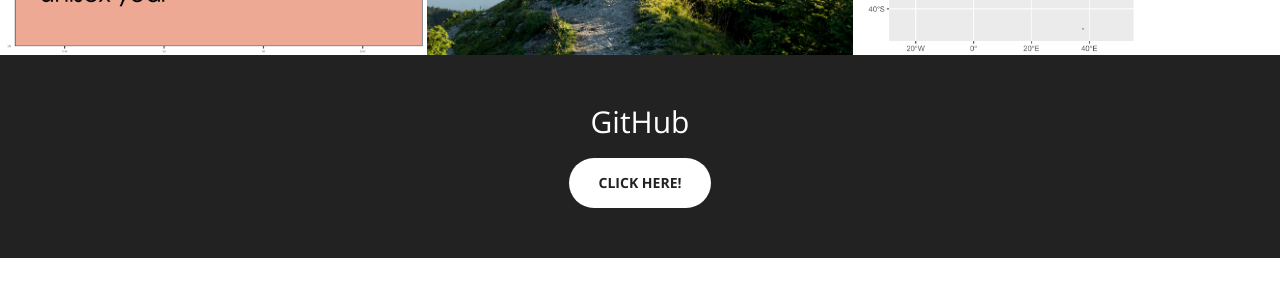
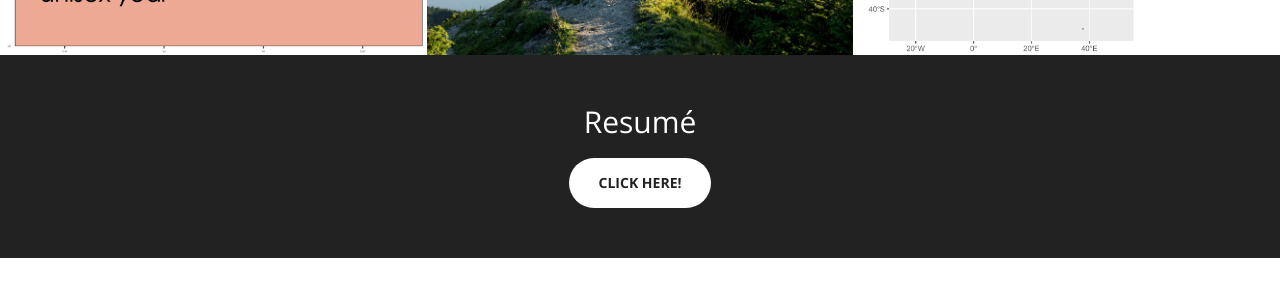
Before and after one commit to jh-chung/jh-chung.github.io, a Jekyll site: the page built from index.html, in a window 1280 px wide and 900 px high, scrolled down 1286 px. Shown: the part 159-459 px from the top of the window. Built offline with Jekyll 4.4.1, drawn with Linux system fonts in a browser that asks for light colours.

Commit message:
Update aside.html
adding the resume

```diff
--- a/_includes/aside.html
+++ b/_includes/aside.html
@@ -1,8 +1,8 @@
   <aside class="bg-dark">
       <div class="container text-center">
           <div class="call-to-action">
-              <h2>GitHub</h2>
-              <a href="https://github.com/jh-chung" class="btn btn-default btn-xl wow tada">Click Here!</a>
+              <h2>Resumé</h2>
+              <a href="img/portfolio/resume2.pdf" download class="btn btn-default btn-xl wow tada">Click Here!</a>
           </div>
       </div>
   </aside>
```
